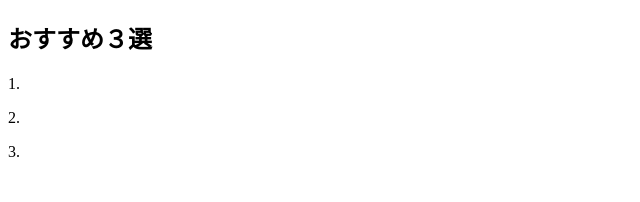
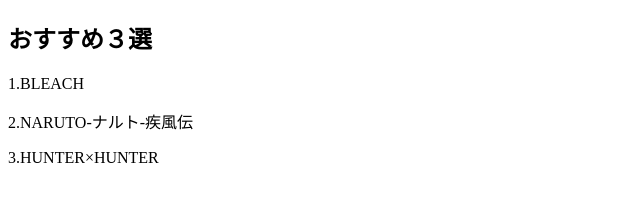
Before and after one commit to s1f10230146/team-project, a plain HTML site: page css/index2.html in a window 1280 px wide. Shown: the whole page, without its empty margins (0-640 px from the left). Drawn offline with Linux system fonts and the light colour scheme; files that its build step writes are made by us from their sources.

Commit message:
osusume+

```diff
--- a/css/index2.html
+++ b/css/index2.html
@@ -7,8 +7,8 @@
     </head>
     <body>
         <h2>おすすめ３選</h2>
-        <p>1.</p>
-        <p>2.</p>
-        <p>3.</p>
+        <p>1.BLEACH</p>
+        <p>2.NARUTO-ナルト-疾風伝</p>
+        <p>3.HUNTER×HUNTER</p>
     </body>
 </html>
```
